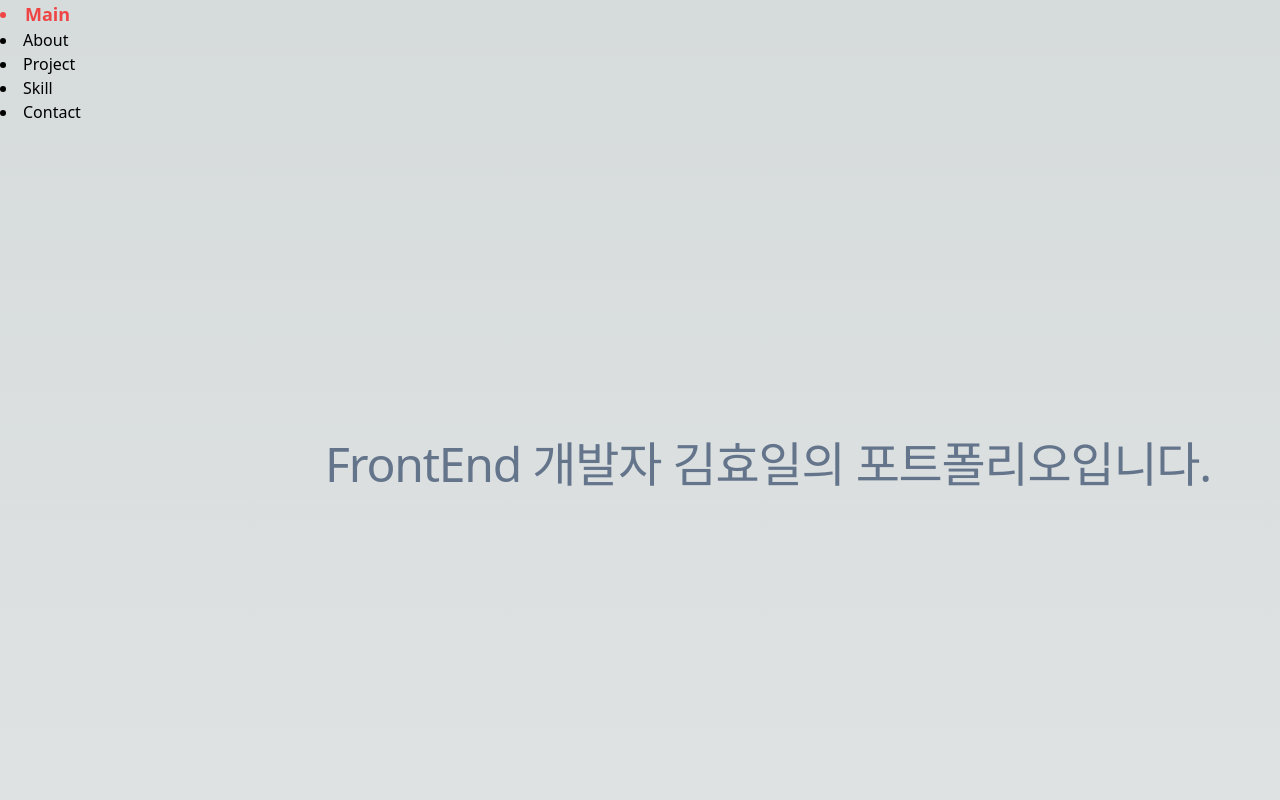
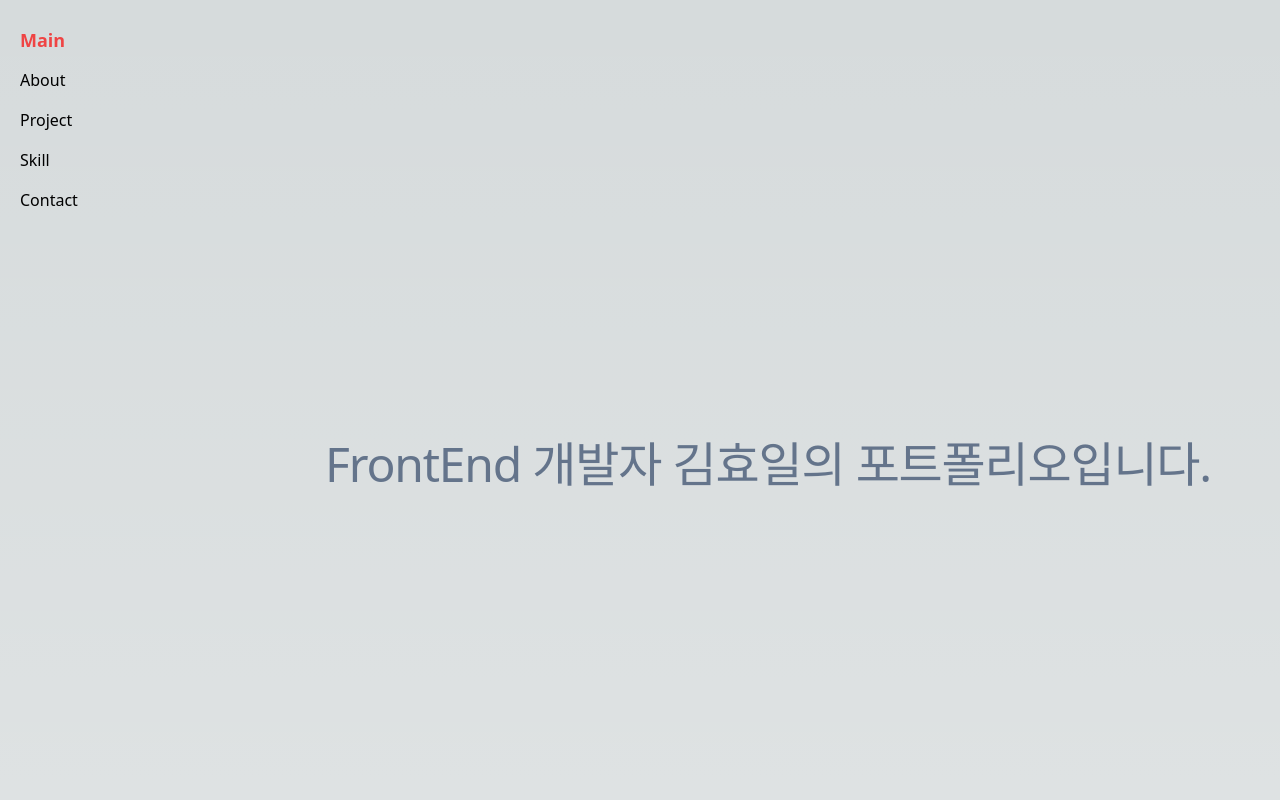
Before and after one commit to khil94/portfolio-web, a Next.js app: page / in a window 1280 px wide. Shown: the top 800 px of the page. Built offline with nearby package versions, Linux system fonts and the light colour scheme.

Commit message:
[style] : ul태그 추가 + 중앙정렬

```diff
--- a/src/sections/SideBarSection.tsx
+++ b/src/sections/SideBarSection.tsx
@@ -8,11 +8,12 @@ interface IProp {
 export default function SideBarSection({ headlings, target }: IProp) {
   console.log(headlings);
   return (
-    <aside className="fixed top-0 left-0 z-40 w-64 h-screen">
+    <aside className="fixed top-0 left-0 z-40 w-64 h-screen p-5">
+      <ul>
         {headlings.map((h, i) => {
           return (
             <li
-            className={`transition-all duration-300 ${
+              className={` flex items-center h-10 list-none transition-all duration-300 ${
                 target === i ? "font-bold text-red-500 text-lg" : ""
               }`}
             >
@@ -20,6 +21,7 @@ export default function SideBarSection({ headlings, target }: IProp) {
             </li>
           );
         })}
+      </ul>
     </aside>
   );
 }
```
Lines whose indentation alone changed are shown as unchanged.
